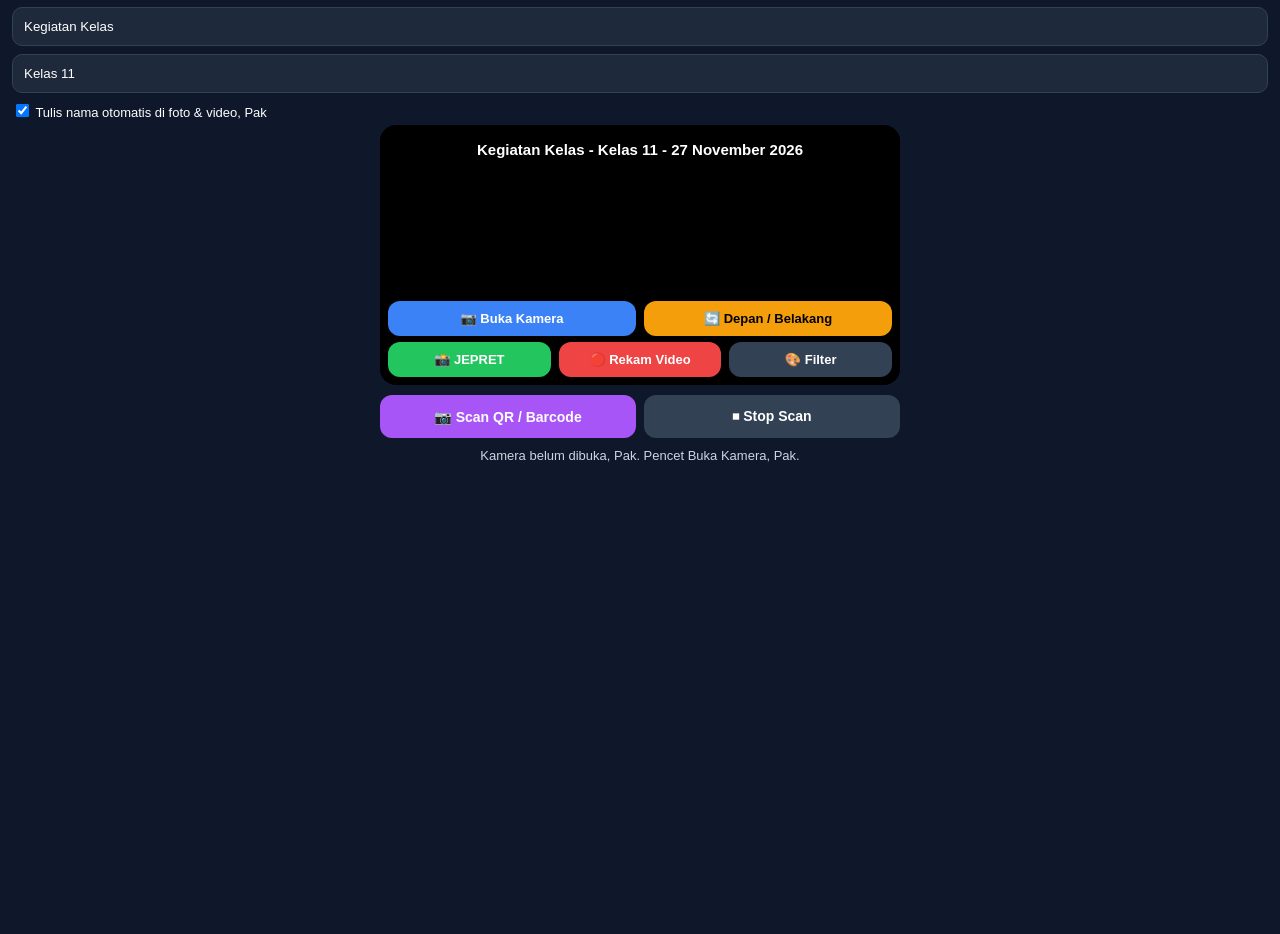
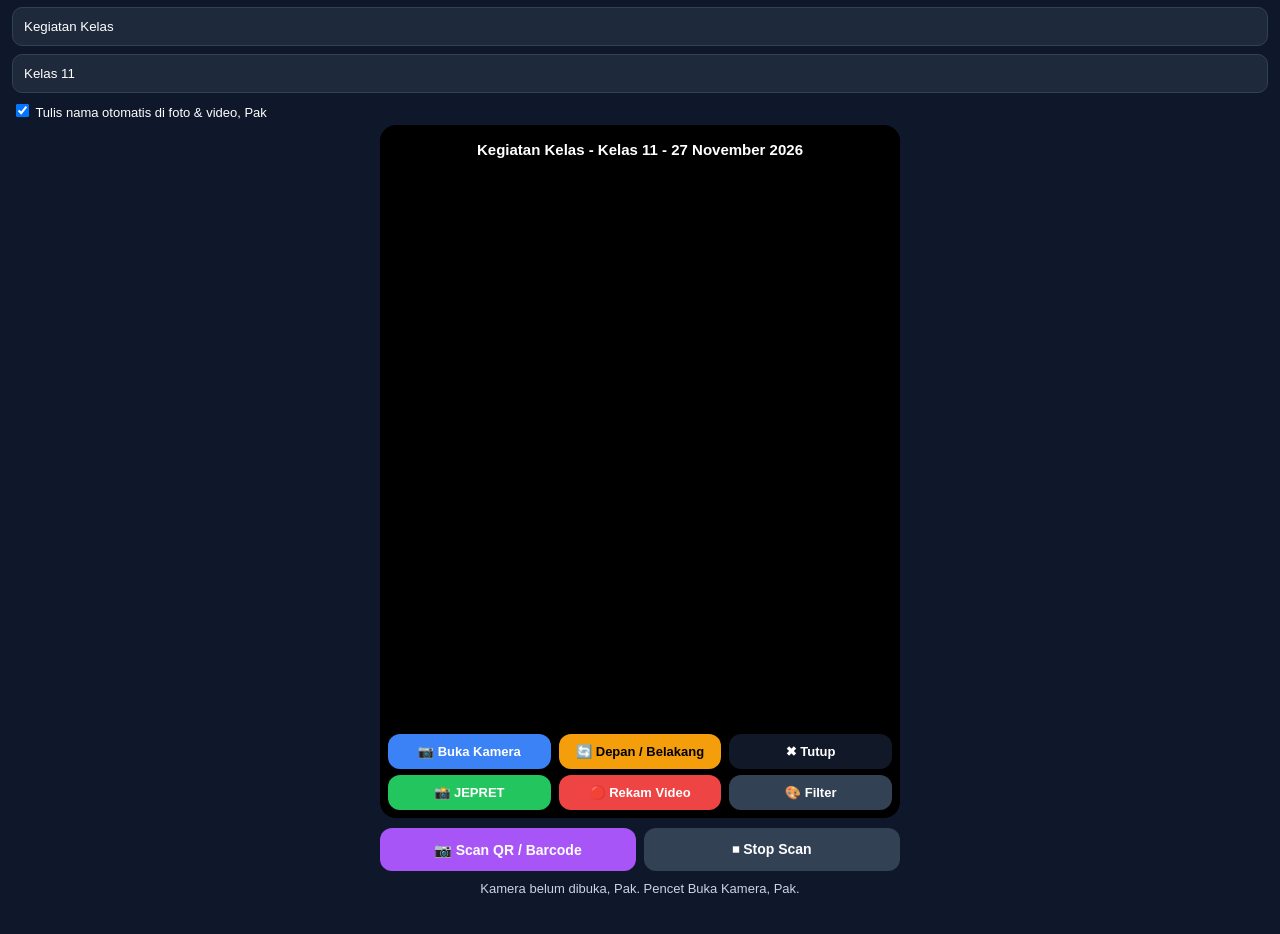
Before and after one commit to asepabdulkholiq34-pixel/apk-vault, a plain HTML site: page kamera.html in a window 1280 px wide. Shown: the part 66-1000 px from the top of the page. Before the commit the page ends 800 px from the top, so only its background shows below. Drawn offline with Linux system fonts and the light colour scheme.

Commit message:
Update kamera.html

```diff
--- a/kamera.html
+++ b/kamera.html
@@ -8,14 +8,14 @@
 *{box-sizing:border-box} body{margin:0;font-family:Arial;background:#0f172a;color:white;padding:12px}
 h2{text-align:center;margin:6px 0 2px} p{text-align:center;color:#cbd5e1;font-size:13px;margin:0 0 10px}
 input,select{width:100%;padding:11px;border-radius:10px;border:1px solid #334155;background:#1e293b;color:white;margin-bottom:8px}
-#box{position:relative;border-radius:16px;overflow:hidden;background:black;max-width:520px;margin:0 auto}
-video{width:100%;display:block;transform:scaleX(-1)}
-#tulisan{position:absolute;left:0;right:0;top:8px;text-align:center;background:rgba(0,0,0,.65);padding:8px;font-weight:bold;font-size:15px;pointer-events:none}
+#box{position:relative;border-radius:16px;overflow:hidden;background:black;max-width:520px;margin:0 auto;aspect-ratio:3/4;min-height:380px}
+video{width:100%;height:100%;display:block;transform:scaleX(-1);object-fit:cover}
+#tulisan{position:absolute;left:0;right:0;top:8px;text-align:center;background:rgba(0,0,0,.65);padding:8px;font-weight:bold;font-size:15px;pointer-events:none;z-index:5}
 #flash{position:absolute;inset:0;background:white;opacity:0;pointer-events:none}
 #kotakQR{position:absolute;left:50%;top:50%;transform:translate(-50%,-50%);width:220px;height:220px;border:3px solid #22c55e;border-radius:14px;display:none;pointer-events:none}
 .row{display:flex;gap:8px;max-width:520px;margin:10px auto}
 button{flex:1;padding:13px;border:0;border-radius:12px;font-weight:bold;font-size:14px;cursor:pointer}
-.hijau{background:#22c55e;color:white} .biru{background:#3b82f6;color:white} .kuning{background:#f59e0b;color:black} .merah{background:#ef4444;color:white} .abu{background:#334155;color:white} .ungu{background:#a855f7;color:white}
+.hijau{background:#22c55e;color:white} .biru{background:#3b82f6;color:white} .kuning{background:#f59e0b;color:black} .merah{background:#ef4444;color:white} .abu{background:#334155;color:white} .ungu{background:#a855f7;color:white} .hitam{background:#111827;color:white}
 #galeri{display:grid;grid-template-columns:1fr 1fr;gap:10px;max-width:520px;margin:14px auto}
 .foto{background:#1e293b;border-radius:12px;overflow:hidden;padding:6px}
 .foto img,.foto video{width:100%;border-radius:8px;display:block}
@@ -43,6 +43,7 @@ button{ touch-action:manipulation; }
     <div class="row">
       <button class="biru" onclick="bukaKamera()">📷 Buka Kamera</button>
       <button class="kuning" onclick="gantiKamera()">🔄 Depan / Belakang</button>
+      <button class="hitam" onclick="tutupKamera()">✖ Tutup</button>
     </div>
     <div class="row">
       <button class="hijau" onclick="jepret()">📸 JEPRET</button>
@@ -60,7 +61,8 @@ button{ touch-action:manipulation; }
 <div id="galeri"></div>
 <canvas id="canvas" style="display:none"></canvas>
 <script>
-let stream=null, pakaiDepan=true, filterKe=0;
+let stream=null, pakaiDepan=false;
+let filterKe=0;
 let daftarFilter=['','grayscale(1)','sepia(0.8)','contrast(1.3) brightness(1.1)','saturate(1.8)'];
 let namaFilter=['Normal','Hitam Putih','Jadul','Terang','Warna Ngejreng'];
 let video=document.getElementById('kamera');
@@ -82,6 +84,7 @@ document.getElementById('kelasKegiatan').oninput=updateTulisan;
 document.getElementById('tulisNama').onchange=updateTulisan;
 updateTulisan();
 async function bukaKamera(){
+  document.getElementById('box').scrollIntoView({behavior:'smooth',block:'start'});
   try{
     if(stream) stream.getTracks().forEach(t=>t.stop());
     stream=await navigator.mediaDevices.getUserMedia({video:{facingMode:pakaiDepan?'user':'environment',width:{ideal:1280},height:{ideal:720}},audio:true});
@@ -90,6 +93,13 @@ async function bukaKamera(){
     video.style.filter=daftarFilter[filterKe];
     info.innerText='Kamera nyala, Pak. Kamera: '+(pakaiDepan?'Depan':'Belakang')+' | Filter: '+namaFilter[filterKe];
   }catch(e){ alert('Kamera nggak bisa dibuka, Pak! Izinkan kamera dulu, Pak. '+e); }
+}
+function tutupKamera(){
+  try{ stopScan(); }catch(e){}
+  if(lagiRekam && mediaRecorder){ mediaRecorder.stop(); lagiRekam=false; document.getElementById('btnRekam').innerText='🔴 Rekam Video'; }
+  if(stream){ stream.getTracks().forEach(t=>t.stop()); stream=null; }
+  video.srcObject=null;
+  info.innerText='Kamera ditutup, Pak. Pencet Buka Kamera lagi kalau mau motret, Pak.';
 }
 function gantiKamera(){ pakaiDepan=!pakaiDepan; bukaKamera(); }
 function gantiFilter(){ filterKe=(filterKe+1)%daftarFilter.length; video.style.filter=daftarFilter[filterKe]; info.innerText='Filter: '+namaFilter[filterKe]+', Pak.'; }
@@ -197,7 +207,6 @@ async function mulaiScan(){
 function stopScan(){
   lagiScan=false; clearInterval(scanInterval);
   document.getElementById('kotakQR').style.display='none';
-  if(lagiScan) info.innerText='Scan berhenti, Pak.';
 }
 function tambahKeGaleri(data,tipe){
   let galeri=document.getElementById('galeri');
@@ -206,20 +215,9 @@ function tambahKeGaleri(data,tipe){
   div.innerHTML='<img src="'+data+'"><small>'+tgl+' - '+teksKegiatan()+'</small><a href="'+data+'" download="Foto-'+Date.now()+'.jpg">⬇ Simpan ke HP</a><button class="merah" style="width:100%;margin-top:6px;padding:10px;border:0;border-radius:8px;color:white" onclick="this.parentElement.remove()">Hapus</button>';
   galeri.prepend(div);
 }
-function matikanKameraOtomatis(){
-  try{ stopScan(); }catch(e){}
-  try{
-    let v=document.querySelector('video');
-    if(v && v.srcObject){
-      v.srcObject.getTracks().forEach(function(t){ t.stop(); });
-      v.srcObject=null;
-    }
-  }catch(e){}
-}
+function matikanKameraOtomatis(){ try{ stopScan(); }catch(e){} try{ let v=document.querySelector('video'); if(v && v.srcObject){ v.srcObject.getTracks().forEach(function(t){ t.stop(); }); v.srcObject=null; } }catch(e){} }
 window.addEventListener('pagehide', matikanKameraOtomatis);
-document.addEventListener('visibilitychange', function(){
-  if(document.hidden){ matikanKameraOtomatis(); }
-});
+document.addEventListener('visibilitychange', function(){ if(document.hidden){ matikanKameraOtomatis(); } });
 </script>
 </body>
 </html>
```
